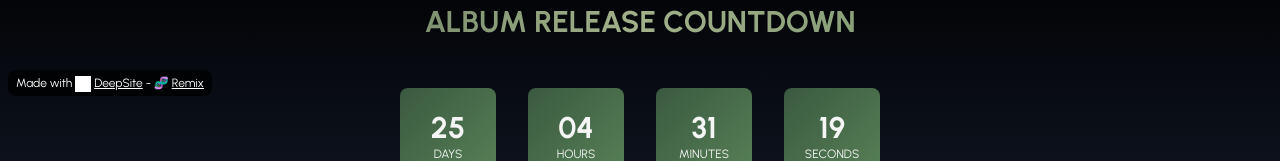
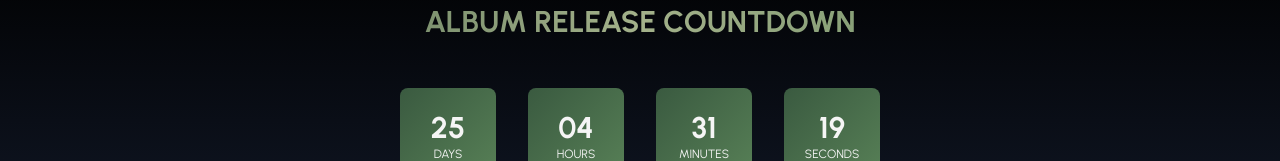
Before and after one commit to SudoMaster7/music-portifolio, a plain HTML site: page index.html in a window 1280 px wide. Shown: the part 696-857 px from the top of the page. Drawn offline with nearby package versions, Linux system fonts and the light colour scheme; grey boxes are pictures that could not be loaded.

Commit message:
Update index.html

```diff
--- a/index.html
+++ b/index.html
@@ -488,5 +488,3 @@
             });
         });
     </script>
-<p style="border-radius: 8px; text-align: center; font-size: 12px; color: #fff; margin-top: 16px;position: fixed; left: 8px; bottom: 8px; z-index: 10; background: rgba(0, 0, 0, 0.8); padding: 4px 8px;">Made with <img src="https://enzostvs-deepsite.hf.space/logo.svg" alt="DeepSite Logo" style="width: 16px; height: 16px; vertical-align: middle;display:inline-block;margin-right:3px;filter:brightness(0) invert(1);"><a href="https://enzostvs-deepsite.hf.space" style="color: #fff;text-decoration: underline;" target="_blank" >DeepSite</a> - 🧬 <a href="https://enzostvs-deepsite.hf.space?remix=SudoBrt7/music" style="color: #fff;text-decoration: underline;" target="_blank" >Remix</a></p></body>
-</html>
```
